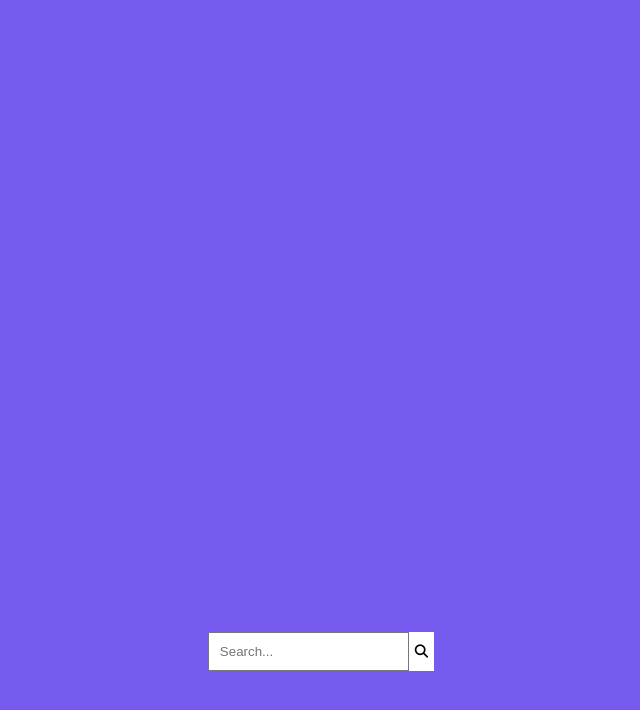
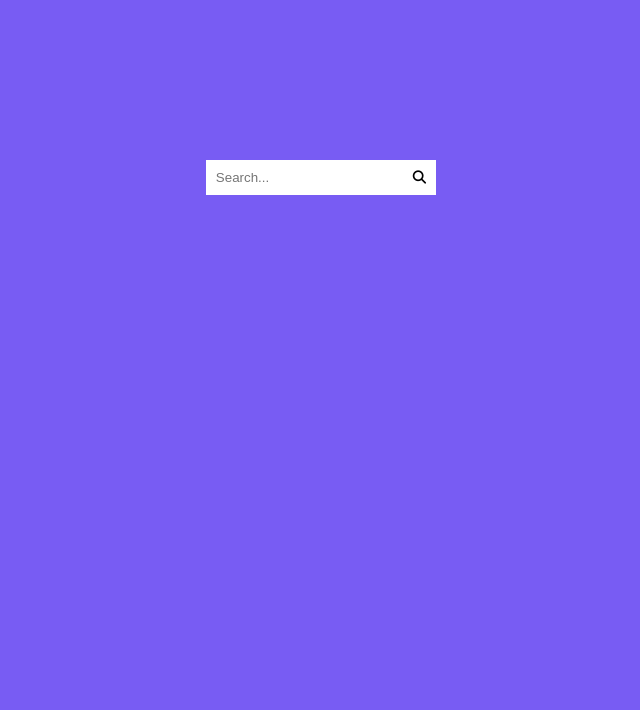
Before and after one commit to acciojob/Interactive-Search-misterKumar, a website: page main.html in a window 1280 px wide. Shown: the whole page, without its empty margins (319-959 px from the left). Drawn offline with Linux system fonts and the light colour scheme.

Commit message:
created a submission

```diff
--- a/main.html
+++ b/main.html
@@ -8,8 +8,11 @@
 </head>
 
 <body>
-	<div class="search">
-		<input class="input" type="text" placeholder="Search..."><button class="btn"><i class="fa-solid fa-magnifying-glass"></i></button>
+
+	<div class="search" id="searchComponent">
+
+		<input type="text" placeholder="Search..." class="input" id="searchInput">
+		<button class="btn" onclick="activeSearch()"><i class="fa-solid fa-magnifying-glass"></i></button>
 
 	</div>
 	<!-- the entire body must be written by student -->
--- a/script.js
+++ b/script.js
@@ -1,8 +1,11 @@
 //your JS code here. If required.
-const btn = document.querySelector(".btn");
-const search = document.querySelector(".search");
+function activeSearch(){
+	let searchComponent = document.getElementById('searchComponent');
+	let searchInput = document.getElementById('searchInput');
 
-
-search.addEventListener("focus",()=>{
-	search.classList.add("active");
-})
+	if(searchComponent && searchInput)
+	{
+		searchComponent.classList.add('active');
+		searchInput.focus();
+	}
+}
--- a/styles.css
+++ b/styles.css
@@ -1,24 +1,36 @@
 /*  your css code here. If applicable */
+/* body{
+	width:100vw;
+	height:100vh;
+	background-color:#765BEF;
+	display:flex;
+	justify-content:center;
+	align-items:center;
+} */
+
 body{
-	background-color: #765bee;
+	background-color:#785cf3;
 }
+
 .search{
-	text-align:center;
-	margin-top:50%;
+	display:flex;
+	flex-direction:row;
+	justify-content : center;
+	align-items:center;
+	border:none;
+	margin-top:10rem;
+
+
 
 }
+.search>input{
+	padding: 10px 10px;
+	border:none;
 
-.input{
-	color: #7a7a7b;
-	padding:10px;
 }
-
 .btn{
-	height:39px;
 	border:none;
 	background-color:white;
+	padding:10px;
+	cursor:pointer;
 }
-
-.active{
-	border:2px solid #a998f7;
-}
```
